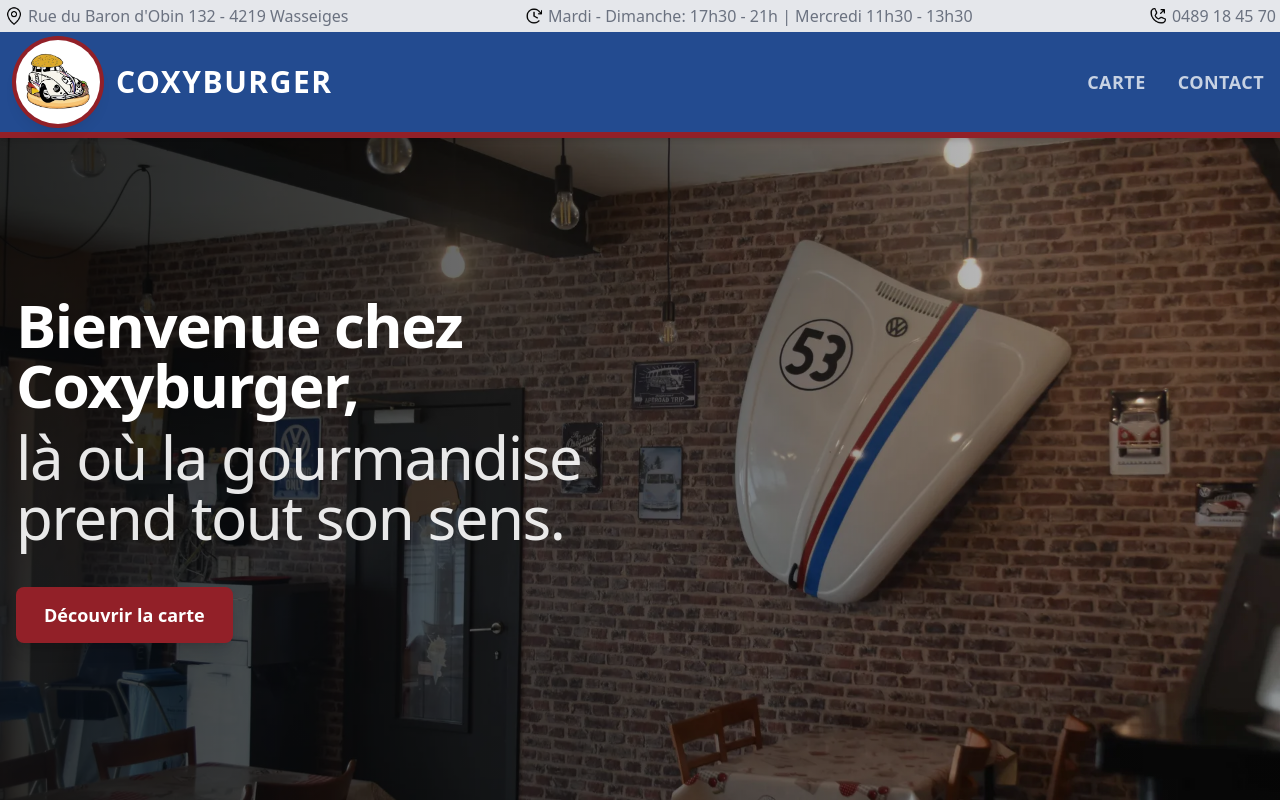
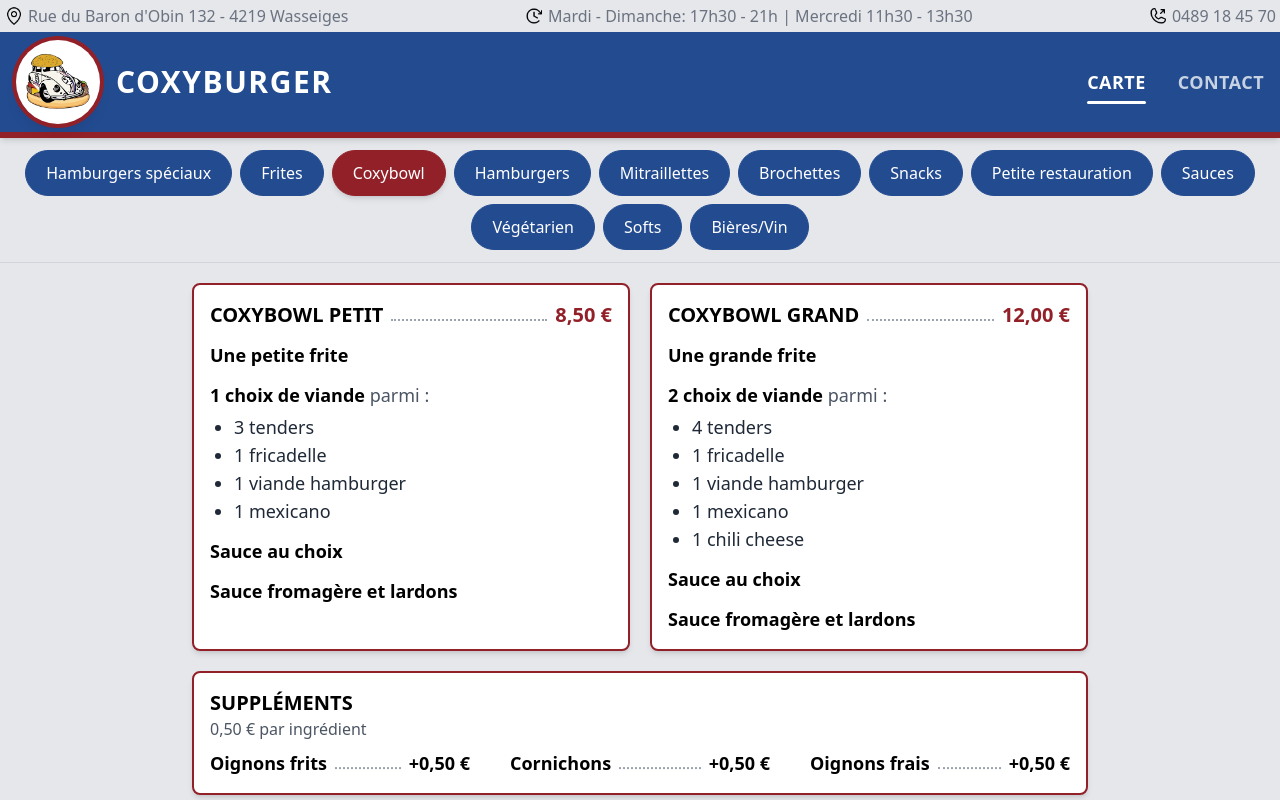
Before and after one commit to KaZzy12/coxyburger-vite, a Vue app: page /carte/coxybowl in a window 1280 px wide. Before the commit this address led to /. Built offline with nearby package versions, Linux system fonts and the light colour scheme.

Commit message:
Some menu modif + add new bowl section

```diff
--- a/src/burgers/burgers.js
+++ b/src/burgers/burgers.js
@@ -4,7 +4,7 @@ export const burgers = [
     name: 'Combi',
     image: '/images/combiburger.png',
     description:
-      'Deux viandes Angus, pain bagnat, une symphonie de saveurs entre chaque bouchée, une expérience inoubliable.',
+      'Deux viandes 66g, pain bagnat, une symphonie de saveurs entre chaque bouchée, une expérience inoubliable.',
     price: 9,
   },
   {
@@ -47,5 +47,12 @@ export const burgers = [
       "Pain bagnat, sirop de liège, viande black Angus 110 g, fromage d'Orval, roquette et oignons secs, une recette bénie des moines, à savourer comme une petite communion gourmande.",
     price: 8.5,
   },
+  {
+    id: 7,
+    name: '411',
+    image: '/images/newburger.png',
+    description: 'Description of the new burger.',
+    price: 9,
+  },
 ];
 export default burgers;
--- a/src/components/Carte.vue
+++ b/src/components/Carte.vue
@@ -5,6 +5,7 @@ import { useRoute } from 'vue-router';
 const categories = [
   { label: 'Hamburgers spéciaux', route: 'BrowseHamburgersSpeciaux' },
   { label: 'Frites', route: 'BrowseFrites' },
+  { label: 'Coxybowl', route: 'BrowseCoxybowl' },
   { label: 'Hamburgers', route: 'BrowseHamburgers' },
   { label: 'Mitraillettes', route: 'Browsemitraillettes' },
   { label: 'Brochettes', route: 'BrowseBrochettes' },
--- /dev/null
+++ b/src/components/menu/MenuCoxybowl.vue
@@ -0,0 +1,77 @@
+<template>
+  <div class="w-full flex justify-center px-2">
+    <div class="mt-5 w-full max-w-4xl">
+      <div class="grid grid-cols-1 gap-5 md:grid-cols-2">
+        <article
+          v-for="bowl in coxybowl.bowls"
+          :key="bowl.id"
+          class="flex flex-col rounded-lg border-2 border-burgundy bg-white p-4 shadow-md"
+        >
+          <header class="flex items-baseline gap-2 text-xl">
+            <h2 class="font-extrabold uppercase">Coxybowl {{ bowl.name }}</h2>
+            <span
+              class="min-w-4 flex-1 translate-y-[-0.05em] border-b-2 border-dotted border-gray-400"
+              aria-hidden="true"
+            ></span>
+            <span class="font-bold whitespace-nowrap text-burgundy">
+              {{ formatPrice(bowl.price) }}
+            </span>
+          </header>
+
+          <ul class="mt-3 space-y-3 text-lg">
+            <li>
+              <span class="font-semibold">{{ bowl.fries }}</span>
+            </li>
+            <li>
+              <span class="font-semibold"> {{ bowl.meatCount }} choix de viande </span>
+              <span class="text-gray-600"> parmi :</span>
+              <ul class="mt-1 list-disc pl-6 text-gray-800">
+                <li v-for="meat in bowl.meats" :key="meat">{{ meat }}</li>
+              </ul>
+            </li>
+            <li v-for="item in coxybowl.included" :key="item" class="font-semibold">
+              {{ item }}
+            </li>
+          </ul>
+        </article>
+      </div>
+
+      <section class="mt-5 rounded-lg border-2 border-burgundy bg-white p-4 shadow-md">
+        <h2 class="text-xl font-extrabold uppercase">Suppléments</h2>
+        <p class="text-gray-600">{{ formatPrice(coxybowl.supplements.price) }} par ingrédient</p>
+        <ul class="mt-2 grid grid-cols-1 gap-x-10 gap-y-2 md:grid-cols-3">
+          <li
+            v-for="item in coxybowl.supplements.items"
+            :key="item"
+            class="flex items-baseline gap-2 text-lg [align-items:last_baseline]"
+          >
+            <span class="font-semibold">{{ item }}</span>
+            <span
+              class="min-w-4 flex-1 translate-y-[-0.05em] border-b-2 border-dotted border-gray-400"
+              aria-hidden="true"
+            ></span>
+            <span class="font-bold whitespace-nowrap">
+              +{{ formatPrice(coxybowl.supplements.price) }}
+            </span>
+          </li>
+        </ul>
+      </section>
+    </div>
+  </div>
+</template>
+
+<script>
+/* eslint-disable import/no-named-as-default */
+import menu from '../../menu/menu';
+import { formatPrice } from '../../shared/format-price';
+
+export default {
+  name: 'MenuCoxybowl',
+  data() {
+    return { coxybowl: menu.coxybowl };
+  },
+  methods: {
+    formatPrice,
+  },
+};
+</script>
--- a/src/menu/brochettesMenu.js
+++ b/src/menu/brochettesMenu.js
@@ -36,7 +36,7 @@ export const brochettesMenu = [
   },
   {
     id: 8,
-    name: 'Poivron',
+    name: 'Ambiorix',
     price: 5,
   },
 ];
--- /dev/null
+++ b/src/menu/coxybowlMenu.js
@@ -0,0 +1,27 @@
+export const coxybowlMenu = {
+  bowls: [
+    {
+      id: 1,
+      name: 'Petit',
+      price: 8.5,
+      fries: 'Une petite frite',
+      meatCount: 1,
+      meats: ['3 tenders', '1 fricadelle', '1 viande hamburger', '1 mexicano'],
+    },
+    {
+      id: 2,
+      name: 'Grand',
+      price: 12,
+      fries: 'Une grande frite',
+      meatCount: 2,
+      meats: ['4 tenders', '1 fricadelle', '1 viande hamburger', '1 mexicano', '1 chili cheese'],
+    },
+  ],
+  included: ['Sauce au choix', 'Sauce fromagère et lardons'],
+  supplements: {
+    price: 0.5,
+    items: ['Oignons frits', 'Cornichons', 'Oignons frais'],
+  },
+};
+
+export default coxybowlMenu;
--- a/src/menu/hamburgersMenu.js
+++ b/src/menu/hamburgersMenu.js
@@ -26,16 +26,11 @@ export const hamburgersMenu = [
   },
   {
     id: 6,
-    name: 'Poulet frit',
-    price: 8.5,
-  },
-  {
-    id: 7,
     name: 'Crispy-chicken',
     price: 7.5,
   },
   {
-    id: 8,
+    id: 7,
     name: 'Supplément crudités/fromage',
     price: 0.5,
   },
--- a/src/menu/menu.js
+++ b/src/menu/menu.js
@@ -1,6 +1,7 @@
 /* eslint-disable import/no-named-as-default */
 import alcoolsMenu from './alcoolsMenu';
 import brochettesMenu from './brochettesMenu';
+import coxybowlMenu from './coxybowlMenu';
 import fritesMenu from './fritesMenu';
 import hamburgersMenu from './hamburgersMenu';
 import mitraillettesMenu from './mitraillettesMenu';
@@ -15,6 +16,7 @@ export const menu = {
   hamburgers: hamburgersMenu,
   mitraillettes: mitraillettesMenu,
   brochettes: brochettesMenu,
+  coxybowl: coxybowlMenu,
   snacks: snacksMenu,
   petiteRestauration: petiteRestaurationMenu,
   sauces: saucesMenu,
--- a/src/menu/petiteRestaurationMenu.js
+++ b/src/menu/petiteRestaurationMenu.js
@@ -44,6 +44,16 @@ export const petiteRestaurationMenu = [
     name: 'Portion vol-au-vent',
     price: 13,
   },
+  {
+    id: 10,
+    name: 'Portion 1 boulette provençale',
+    price: 10.2,
+  },
+  {
+    id: 11,
+    name: 'Portion 2 boulettes provençale',
+    price: 17.2,
+  },
 ];
 
 export default petiteRestaurationMenu;
--- a/src/menu/saucesMenu.js
+++ b/src/menu/saucesMenu.js
@@ -121,11 +121,31 @@ export const saucesMenu = [
   },
   {
     id: 25,
+    name: 'Américaine douce',
+    price: 1,
+  },
+  {
+    id: 26,
+    name: 'Tosca',
+    price: 1,
+  },
+  {
+    id: 27,
+    name: 'Algérienne',
+    price: 1,
+  },
+  {
+    id: 28,
+    name: 'Sauce provençale',
+    price: 1,
+  },
+  {
+    id: 29,
     name: 'Tomate',
     price: 1.2,
   },
   {
-    id: 26,
+    id: 30,
     name: 'Liègoise',
     price: 1.2,
   },
--- a/src/menu/snacksMenu.js
+++ b/src/menu/snacksMenu.js
@@ -66,28 +66,48 @@ export const snacksMenu = [
   },
   {
     id: 14,
+    name: 'Mini Lucifer',
+    price: 5,
+  },
+  {
+    id: 15,
     name: 'Cheese crack',
     price: 3.5,
   },
   {
-    id: 15,
+    id: 16,
     name: 'Loempia',
     price: 5.5,
   },
   {
-    id: 16,
+    id: 17,
     name: 'Mini loempia',
     price: 3.8,
   },
   {
-    id: 17,
+    id: 18,
     name: 'Frikandel XXL',
     price: 5,
   },
   {
-    id: 18,
+    id: 19,
     name: 'Nuggets',
     price: 4.5,
+  },
+  {
+    id: 20,
+    name: 'Top mix',
+    price: 5.1,
+  },
+  {
+    id: 21,
+    name: 'Tenders poulet',
+    price: 4,
+  },
+  {
+    id: 22,
+    name: 'Saucisse sèche',
+    price: 3,
   },
 ];
 
--- a/src/menu/vegetarienMenu.js
+++ b/src/menu/vegetarienMenu.js
@@ -34,6 +34,36 @@ export const vegetarienMenu = [
     name: 'Hamburger',
     price: 8.5,
   },
+  {
+    id: 8,
+    name: 'Mini loempias',
+    price: 3.8,
+  },
+  {
+    id: 9,
+    name: 'Cheese crack',
+    price: 3.5,
+  },
+  {
+    id: 10,
+    name: 'Croquette de fromage',
+    price: 3.5,
+  },
+  {
+    id: 11,
+    name: 'Boulettes Old Amsterdam',
+    price: 4.6,
+  },
+  {
+    id: 12,
+    name: 'Stick mozzarella',
+    price: 3.5,
+  },
+  {
+    id: 13,
+    name: 'Chilli cheese',
+    price: 5,
+  },
 ];
 
 export default vegetarienMenu;
--- a/src/router/index.js
+++ b/src/router/index.js
@@ -5,6 +5,7 @@ import Contact from '../components/Contact.vue';
 import Home from '../components/Home.vue';
 import MenuAlcools from '../components/menu/MenuAlcools.vue';
 import MenuBrochettes from '../components/menu/MenuBrochettes.vue';
+import MenuCoxybowl from '../components/menu/MenuCoxybowl.vue';
 import MenuFrites from '../components/menu/MenuFrites.vue';
 import MenuHamburgers from '../components/menu/MenuHamburgers.vue';
 import MenuHamburgersSpeciaux from '../components/menu/MenuHamburgersSpeciaux.vue';
@@ -43,6 +44,11 @@ export default createRouter({
           name: 'BrowseBrochettes',
           path: 'brochettes',
           component: MenuBrochettes,
+        },
+        {
+          name: 'BrowseCoxybowl',
+          path: 'coxybowl',
+          component: MenuCoxybowl,
         },
         {
           name: 'BrowseFrites',
```
